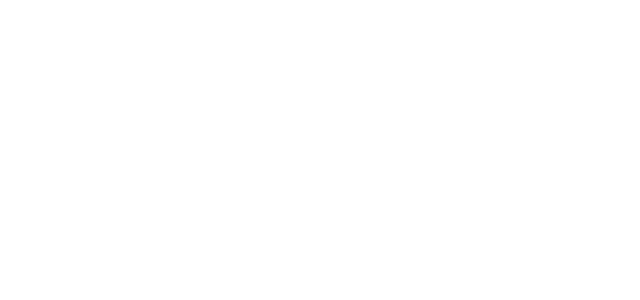
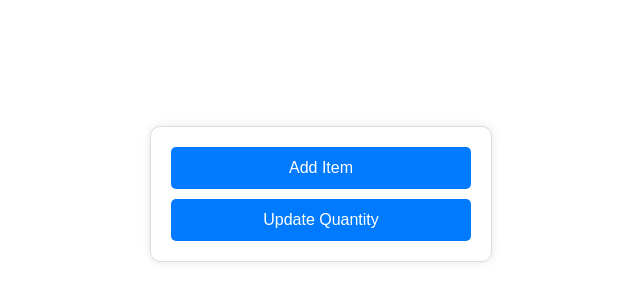
Before and after one commit to kumarfeldspar/Supermarket, a React (Create React App) app in the folder frontend/: page /employee in a window 1280 px wide. Shown: the part 206-506 px from the top of the page, without its empty margins (319-959 px from the left). Built offline with nearby package versions, Linux system fonts and the light colour scheme.

Commit message:
added css

```diff
--- a/frontend/src/App.js
+++ b/frontend/src/App.js
@@ -17,7 +17,7 @@
       <Route path="/login" element={<Login />} />
       <Route path="/register" element={<Register />} />
       <Route path="/addItem" element={<AddItem />} />
-      <Route path="/employeeLogin" element={<EmployeeLogin />} />
+      <Route path="/employee" element={<EmployeeLogin />} />
       <Route path="/updateQuantity" element={<UpdateQuantity />} />
       <Route path="/clerk" element={<Clerk />} />
       <Route path="/trackItem" element={<TrackItem />} />
--- a/frontend/src/pages/Login.js
+++ b/frontend/src/pages/Login.js
@@ -1,6 +1,6 @@
 import React, { useState } from "react";
 import axios from "axios";
-import "./Login.css"; // Import the CSS file
+import "./Login.css";
 
 function Login() {
   const [email, setEmail] = useState("");
@@ -9,14 +9,27 @@
   const handleLogin = async () => {
     try {
       const response = await axios.post("http://localhost:5000/login", {
-        //will send the data to backend and get the response
         email,
         password,
       });
-      console.log("login successful");
+
       localStorage.setItem("token", response.data.token);
       localStorage.setItem("type", response.data.type);
-      //token saved in local storage
+
+      // Redirect based on user type
+      switch (response.data.type) {
+        case "manager":
+          window.location.href = "/manager"; // Redirect to manager route
+          break;
+        case "employee":
+          window.location.href = "/employee"; // Redirect to employee route
+          break;
+        case "clerk":
+          window.location.href = "/clerk"; // Redirect to clerk route
+          break;
+        default:
+          console.log("Unknown user type");
+      }
     } catch (error) {
       console.log(error);
     }
--- a/frontend/src/pages/employee/EmployeeLogin.css
+++ b/frontend/src/pages/employee/EmployeeLogin.css
@@ -1,26 +1,35 @@
-/* Container styling */
-.employeeContainer {
-    width: 100%;
-    max-width: 600px;
-    margin: 0 auto;
-    padding: 50px;
-    text-align: center;
+.loginContainer {
+    display: flex;
+    justify-content: center;
+    align-items: center;
+    height: 100vh;
 }
 
-/* Button styling */
+.employeeContainer {
+    width: 300px;
+    padding: 20px;
+    border: 1px solid #ddd;
+    border-radius: 10px;
+    background-color: #fff;
+    box-shadow: 0 0 10px rgba(0, 0, 0, 0.1);
+}
+
 .employeeButton {
     display: block;
-    width: 200px;
-    margin: 20px auto;
-    padding: 15px 20px;
+    width: 100%;
+    margin-bottom: 10px;
+    padding: 12px 20px;
+    font-size: 16px;
+    color: #fff;
+    background-color: #007bff;
     border: none;
     border-radius: 5px;
-    font-size: 18px;
-    font-weight: bold;
-    color: #fff;
-    background-color: #007bff;
     cursor: pointer;
     transition: background-color 0.3s ease;
+}
+
+.employeeButton:last-child {
+    margin-bottom: 0;
 }
 
 .employeeButton:hover {
--- a/frontend/src/pages/employee/EmployeeLogin.js
+++ b/frontend/src/pages/employee/EmployeeLogin.js
@@ -3,6 +3,7 @@
 
 function EmployeeLogin() {
   return (
+    <div className="loginContainer">
       <div className="employeeContainer">
         <button
           className="employeeButton"
@@ -17,6 +18,7 @@
           Update Quantity
         </button>
       </div>
+    </div>
   );
 }
 
```
Lines whose indentation alone changed are shown as unchanged.
